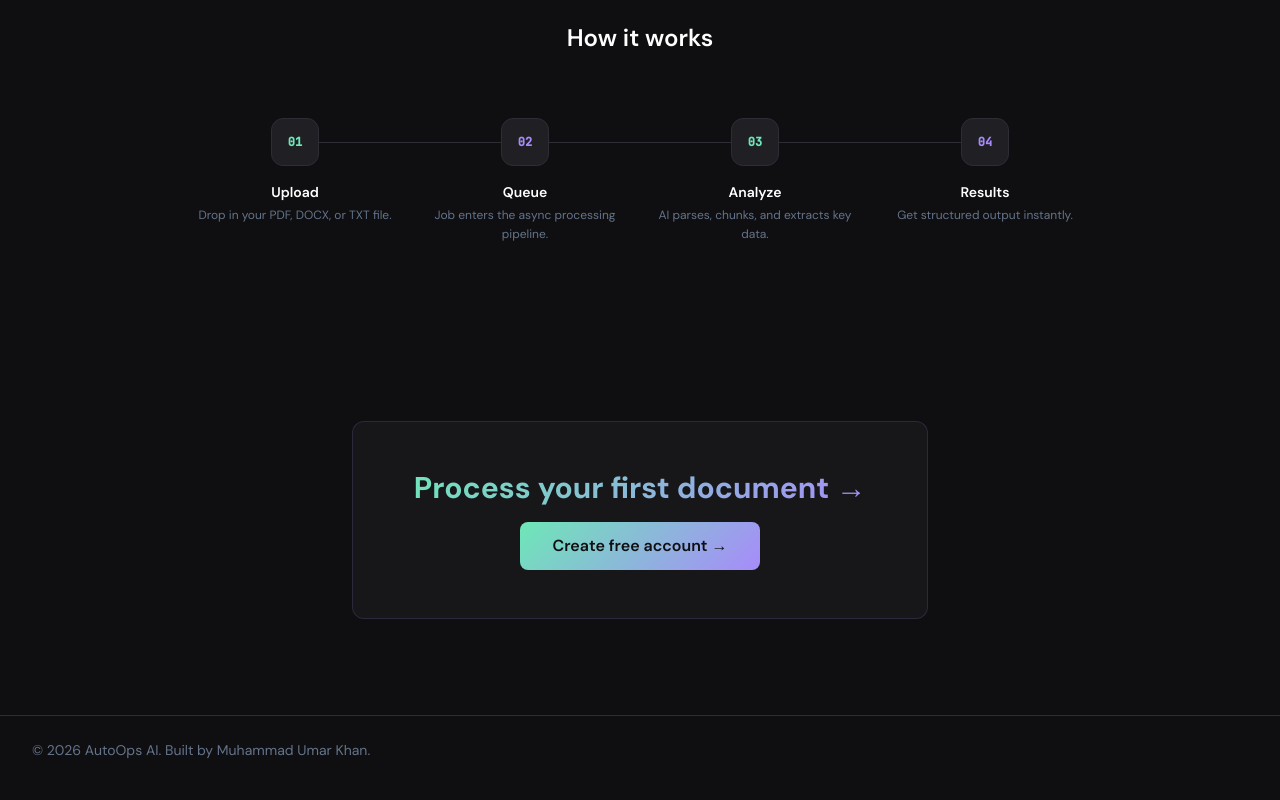
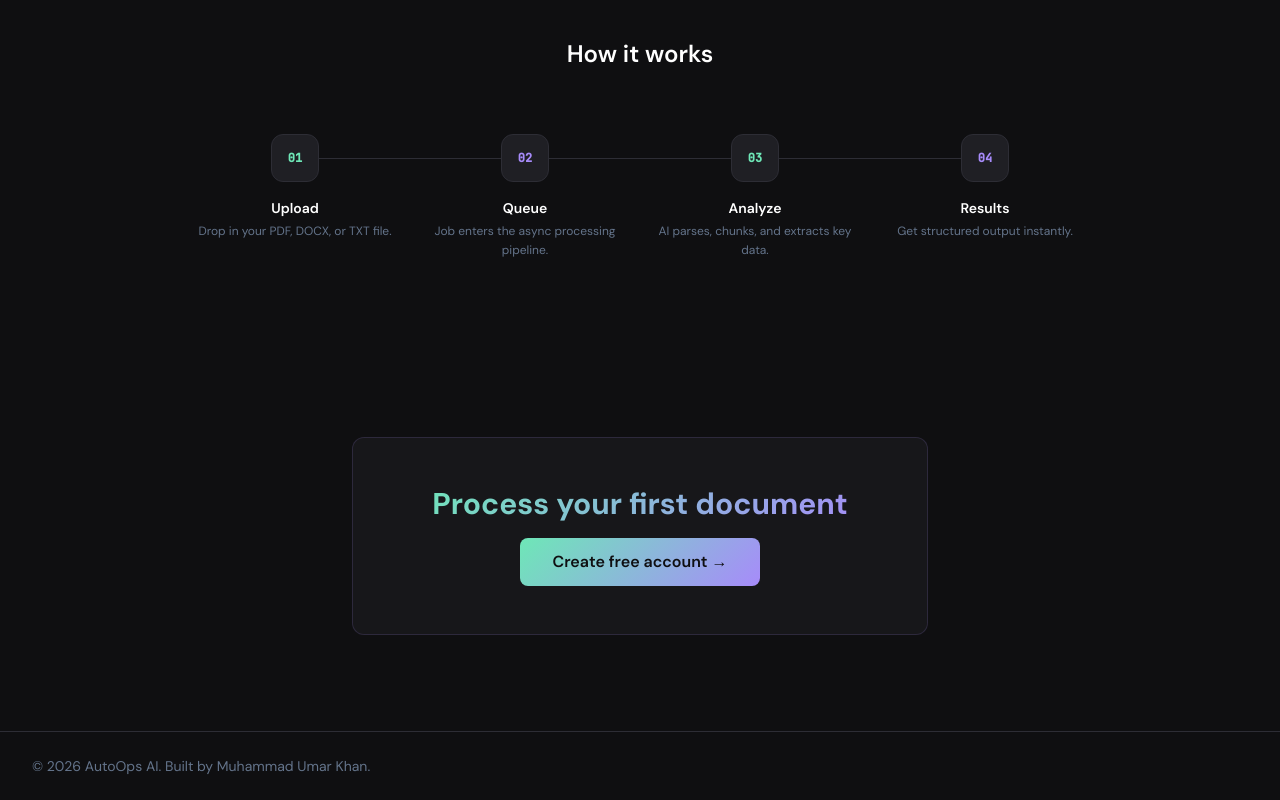
Before and after one commit to MUmarKhan02/AutoOps-AI, a React (Vite) app in the folder frontend/: page /landing in a window 1280 px wide. Shown: the part 1549-2349 px from the top of the page. Built offline with nearby package versions, Linux system fonts and the light colour scheme; no server answers.

Commit message:
didnt save landing and favicon properly

```diff
--- a/frontend/src/pages/Landing.tsx
+++ b/frontend/src/pages/Landing.tsx
@@ -78,7 +78,7 @@ export default function Landing() {
       {/* Nav */}
       <nav className="relative z-10 flex items-center justify-between px-8 py-5 border-b border-border/50 backdrop-blur-sm bg-surface/80">
         <div className="flex items-center gap-3">
-          <img src={iconUrl} alt="AutoOps AI" className="h-16 w-auto" />
+          <img src={iconUrl} alt="AutoOps AI" className="h-20 w-auto" />
         </div>
         <div className="flex items-center gap-3">
           {token ? (
@@ -186,7 +186,7 @@ export default function Landing() {
             WebkitTextFillColor: 'transparent',
             backgroundClip: 'text',
           }}>
-            Process your first document →
+            Process your first document
           </h2>
 
 
```
Also changed, not shown: frontend/public/icon.png.
